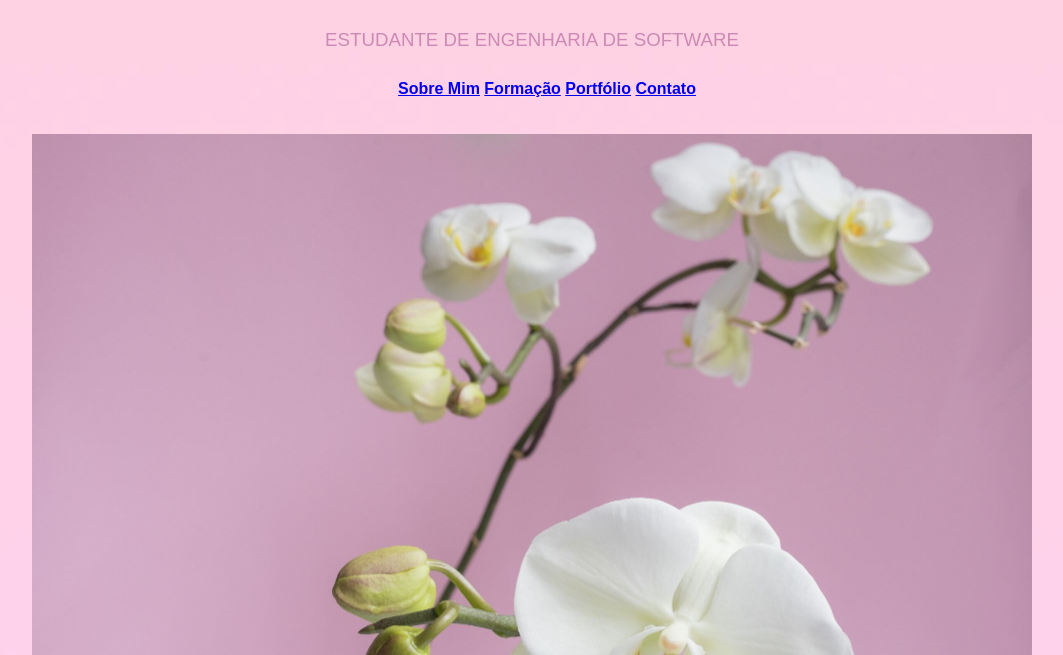
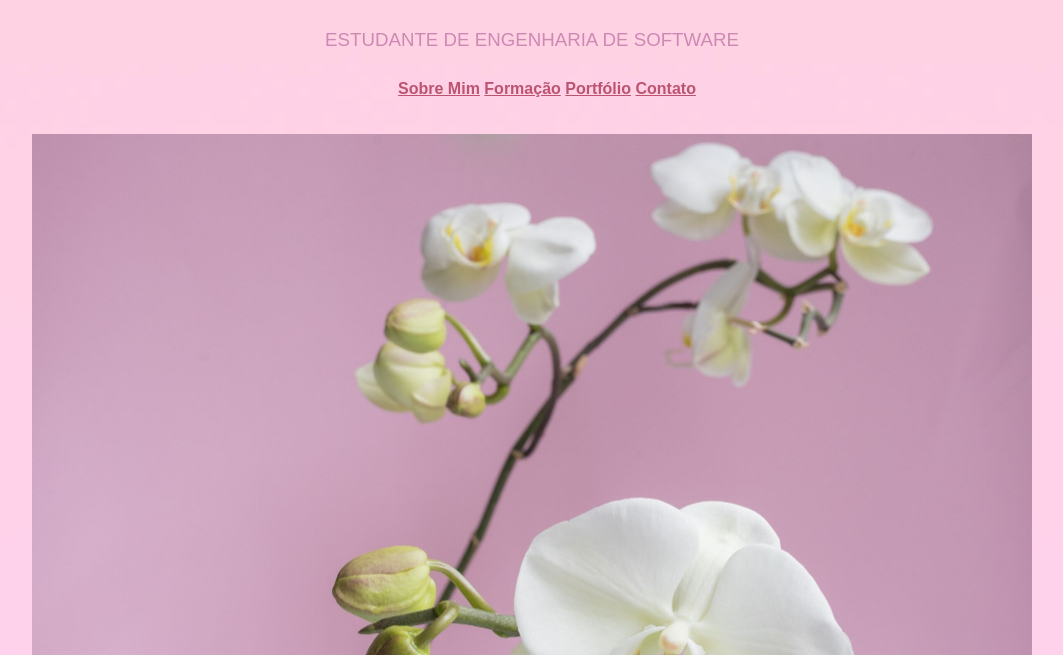
Before and after one commit to cecimuller/ceciliamuller, a plain HTML site: page index.html in a window 1280 px wide. Shown: the part 145-800 px from the top of the page, without its empty margins (108-1171 px from the left). Drawn offline with Linux system fonts and the light colour scheme.

Commit message:
Update estilo.css

```diff
--- a/estilo.css
+++ b/estilo.css
@@ -41,6 +41,10 @@ nav {
     padding-inline-start: 30px;
     font-family: 'Source Sans Pro', sans-serif;
     font-weight: 900;
+}
+a {
+    color:#bc5471;
+
 }
 
 
```
